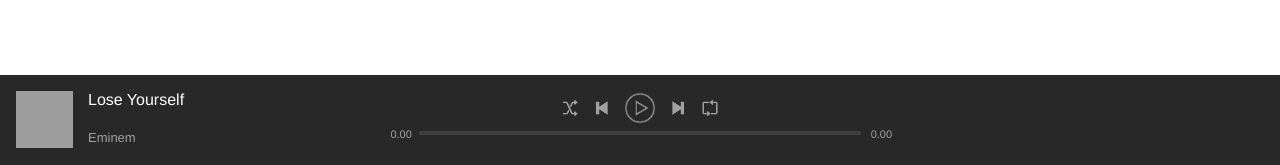
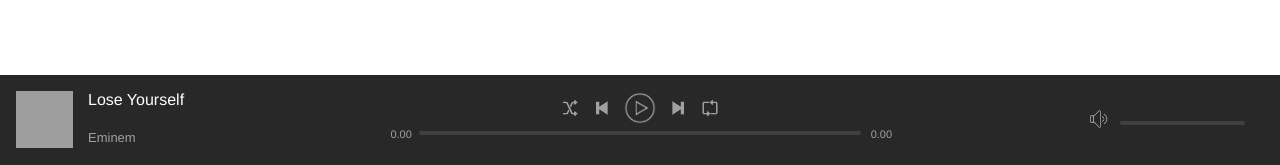
Before and after one commit to andrejarudolf23/Melodify, a PHP site: page / in a window 1280 px wide. Shown: the part 635-800 px from the top of the page. Run offline with PHP 8.4, Linux system fonts and the light colour scheme; the visitor is signed in with stand-in values (Sample User, id 1); grey boxes are pictures that could not be loaded.

Commit message:
added right part of Now Playing bar

```diff
--- a/assets/css/style.css
+++ b/assets/css/style.css
@@ -130,3 +130,18 @@ html, body {
 	font-size: 13px;
     color: #a0a0a0;
 }
+
+.volumeBar {
+	width: 180px;
+    position: absolute;
+    right: 0;
+}
+
+.volumeBar .progressBar {
+	width: 125px;
+}
+
+#nowPlayingRight {
+	position: relative;
+    margin-top: 17px;
+}
--- a/index.php
+++ b/index.php
@@ -47,27 +47,27 @@ else {
 
 					<div class="buttons">
 
-						<button class="controlButton shuffle">
+						<button class="controlButton shuffle" alt="shuffle button" title="Shuffle button">
 							<img src="assets/images/icons/shuffle.png">
 						</button>
 
-						<button class="controlButton previous">
+						<button class="controlButton previous" alt="previous button" title="Previous button">
 							<img src="assets/images/icons/previous.png">
 						</button>
 
-						<button class="controlButton play">
+						<button class="controlButton play" alt="play button" title="Play button">
 							<img src="assets/images/icons/play.png">
 						</button>
 
-						<button class="controlButton pause" style="display: none;">
+						<button class="controlButton pause" style="display: none;" alt="pause button" title="Pause button">
 							<img src="assets/images/icons/pause.png">
 						</button>
 
-						<button class="controlButton next">
+						<button class="controlButton next" alt="next button" title="Next button">
 							<img src="assets/images/icons/next.png">
 						</button>
 
-						<button class="controlButton repeat">
+						<button class="controlButton repeat" alt="repeat button" title="Repeat button">
 							<img src="assets/images/icons/repeat.png">
 						</button>
 
@@ -90,6 +90,20 @@ else {
 			</div>
 			<div id="nowPlayingRight">
 
+				<div class="volumeBar">
+
+					<button class="controlButton volume" title="Volume button" alt="volume button">
+						<img src="assets/images/icons/volume.png">
+					</button>
+
+					<div class="progressBar">
+							<div class="progressBarBg">
+								<div class="progress"></div>
+							</div>
+						</div>
+
+				</div>
+
 			</div>
 
 		</div>
```
